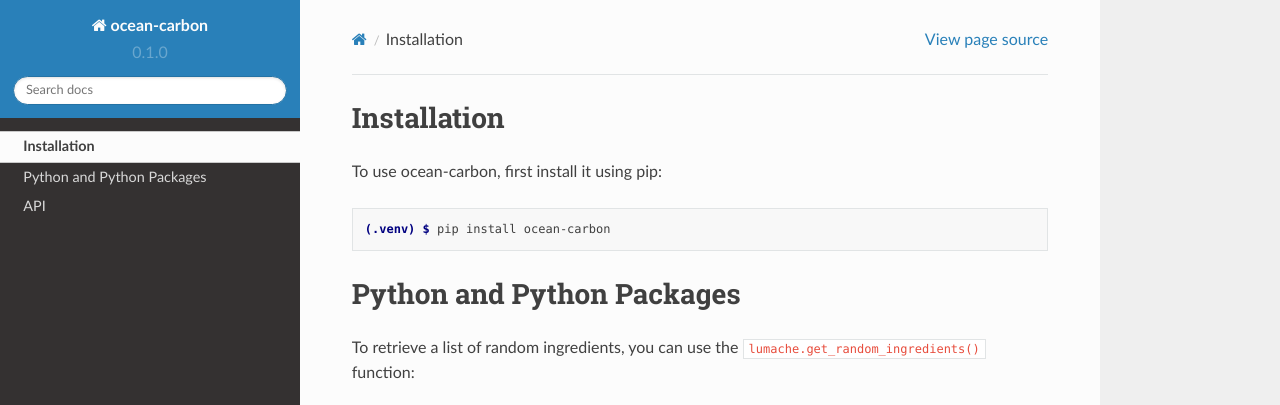
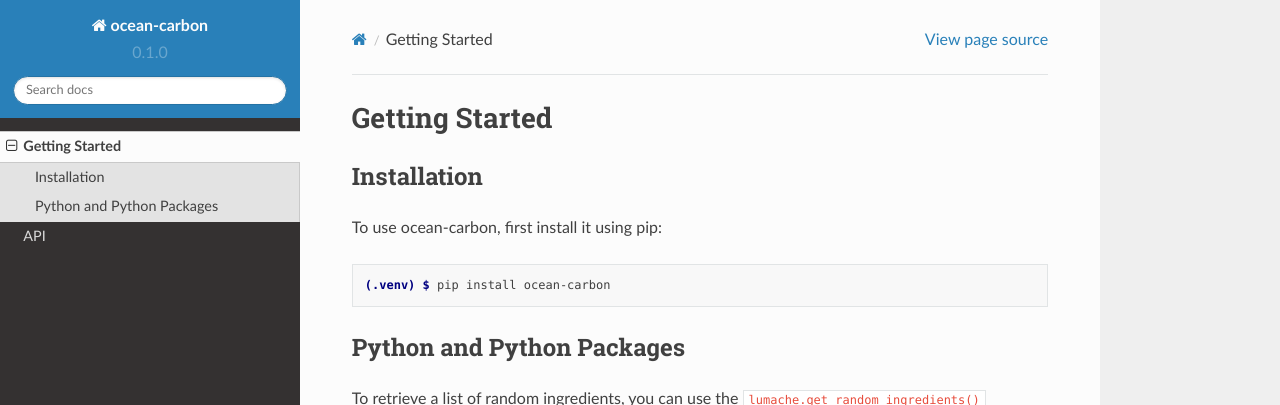
Before and after one commit to gelsworth/ocean-carbon, a Sphinx documentation site: the page built from docs/usage.rst, in a window 1280 px wide and 1095 px high, cut to the strip 0-405 px from the top of the window. Built offline with Sphinx 7.4.7 and the Read the Docs theme 2.0.0, drawn with Linux system fonts in a browser that asks for light colours; pages that are not in the unit, such as notebooks, are missing from menus; some of the changed lines change nothing that is shown.

Commit message:
Update usage.rst

```diff
--- a/docs/usage.rst
+++ b/docs/usage.rst
@@ -1,6 +1,5 @@
-.. toctree::
-   :maxdepth: 1
-   :caption: Getting Started
+Getting Started
+===============
 
 .. _installation:
 
```
